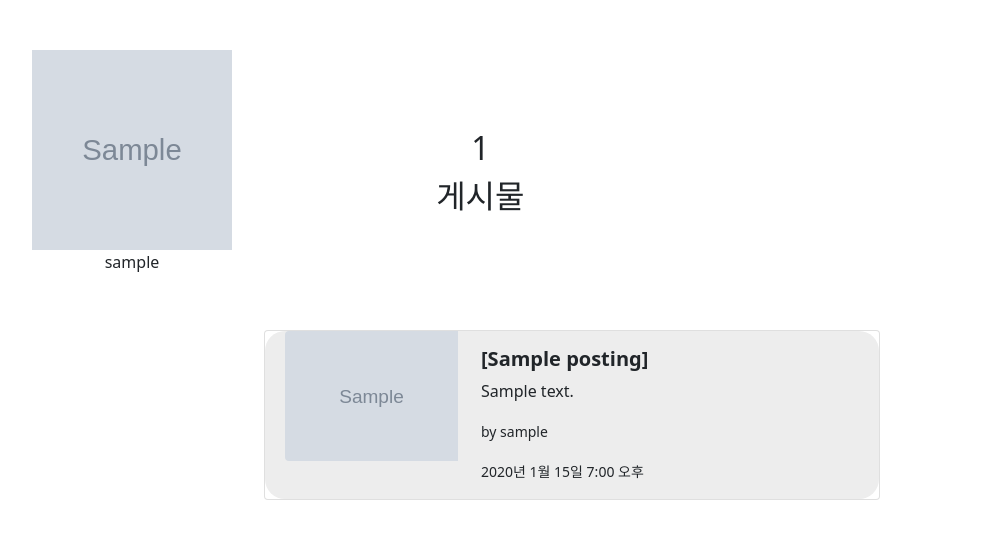
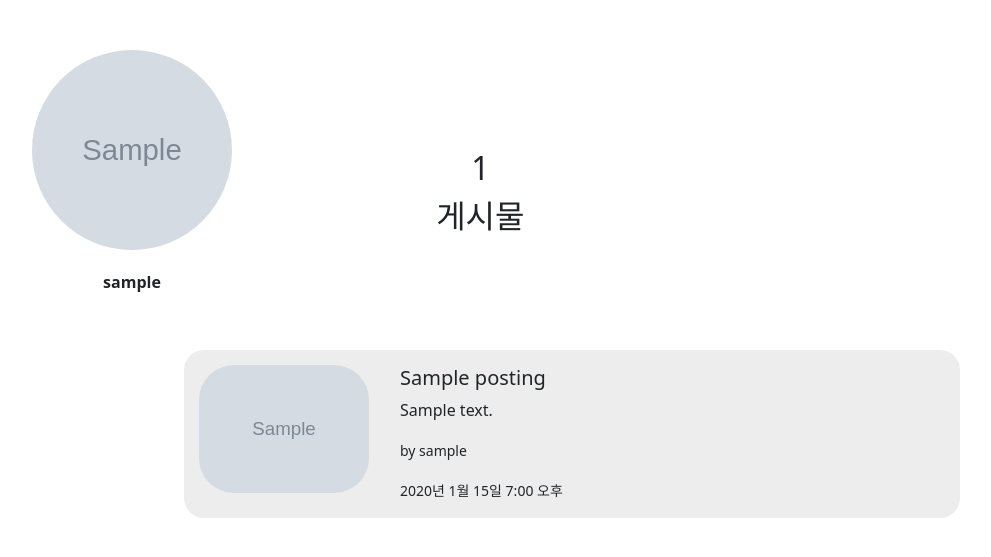
Before and after one commit to myo-05/ikmyeongram, a Django app: template igmsns/templates/sns/profile.html in a window 1280 px wide. Shown: the part 66-623 px from the top of the page, without its empty margins (68-1059 px from the left). Run offline with Django 4.2, Linux system fonts and the light colour scheme; tables that the repository leaves empty hold one stand-in row (values such as "Sample post"); the template is opened without the code that fills it: values that come from a table or form of the project are taken from there, most other values are stand-ins (such as "Sample title", 1, 10 or a date in 2020); grey boxes marked "Sample" are stand-in pictures.

Commit message:
profile_css

```diff
--- a/igmsns/templates/sns/profile.html
+++ b/igmsns/templates/sns/profile.html
@@ -18,6 +18,7 @@
     display:block;
     height:200px;
     width:200px;
+    border-radius: 100px;
 }
 .post_count{
     display: inline-block;
@@ -29,11 +30,30 @@
 }
 .profile_nickname{
     text-align:center;
+    margin-top: 20px;
+    font-weight: bold;
 }
-.add{
+.profile_container {
     position:relative;
     top: 100px;
     left:0px;
+    width:800px;
+}
+
+.profile_post_img {
+    margin: auto;
+    width: 200px;
+    padding: 15px;
+    border-radius: 50px;
+}
+
+.profile_posts {
+    text-decoration:none;
+    color: inherit;
+}
+
+.profile_post_card {
+    border : none;
 }
 </style>
 <div class="profile">
@@ -55,26 +75,26 @@
 </div>
 <!-- 게시물 갯수 끝 -->
     <!-- 해당 사용자 게시글 리스트 -->
-    <div class="container add" style="width : 50%">
+    <div class="container profile_container">
         {% for post in posts %}
-            <a href ="/api/sns/post/{{post.id}}" style="text-decoration : none; color: inherit;">
-                <div class="card mb-3" >
+            <a href ="/api/sns/post/{{post.id}}" class="profile_posts">
+                <div class="card mb-3 profile_post_card" >
                     <div class="row g-0" style="background:#ededed; border-radius:20px">  <!--우선순위 때문에 인라인 적용-->
                         <!-- 게시글 리스트 이미지 썸네일 섹션 -->
                         <div class="col-md-4" style="width : 200px">
                             <!-- 업로드된 이미지가 있다면 -->
                             {% if post.post_img %}
-                                <img class="img-fluid rounded-start post_img" src="{{ post.post_img.url }}" alt="post image" style="height : 130px ; margin-left:20px">
+                                <img class="img-fluid profile_post_img" src="{{ post.post_img.url }}" alt="post image">
                                 <!-- 업로드된 이미지가 없다면 : 디폴트값 -->
                             {% else %}
-                                <img class="img-fluid rounded-start post_img" src = "{% static 'admin/img/default_img.png' %}" alt = "default Image" style="height : 130px; margin-left:20px">
+                                <img class="img-fluid profile_post_img" src = "{% static 'admin/img/default_img.png' %}" alt = "default Image">
                             {% endif %}
                         </div>
                         <!-- 게시글 리스트 이미지 썸네일 섹션 끝 -->
 
                         <div class="col-md-8">
                             <div class="card-body">
-                                <h5 class="card-title" style="font-weight: bold;">[{{ post.post_title }}]</h5>
+                                <h5 class="card-title">{{ post.post_title }}</h5>
                                 <p class="card-text">{{ post.post_content|truncatechars:100 }}</p>
                                 {% comment %} 본문 100자까지만 나오게 {% endcomment %}
                                 <p class="card-text"><small class="text-body-secondary">by {{ post.post_author }}</small></p>
```
Also changed, not shown: igmsns/sns/migrations/0001_initial.py (deleted), igmsns/sns/migrations/0002_initial.py (deleted), igmsns/user/migrations/0001_initial.py (deleted).
